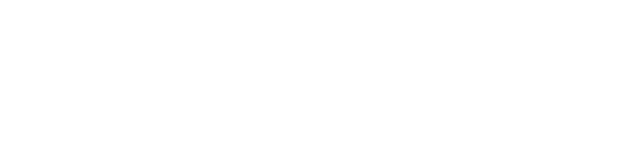
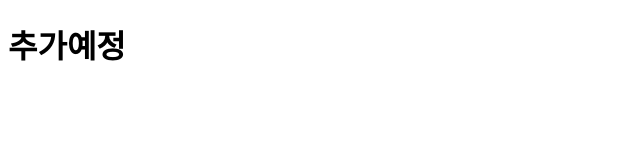
Before and after one commit to KKTRKKT/coip-story, a plain HTML site: page index.html in a window 1280 px wide. Shown: the whole page, without its empty margins (0-640 px from the left). Drawn offline with Linux system fonts and the light colour scheme.

Commit message:
Update index.html

```diff
--- a/index.html
+++ b/index.html
@@ -5,6 +5,6 @@
     <title>Document</title>
 </head>
 <body>
-
+    <h1>추가예정</h1>
 </body>
 </html>
```
